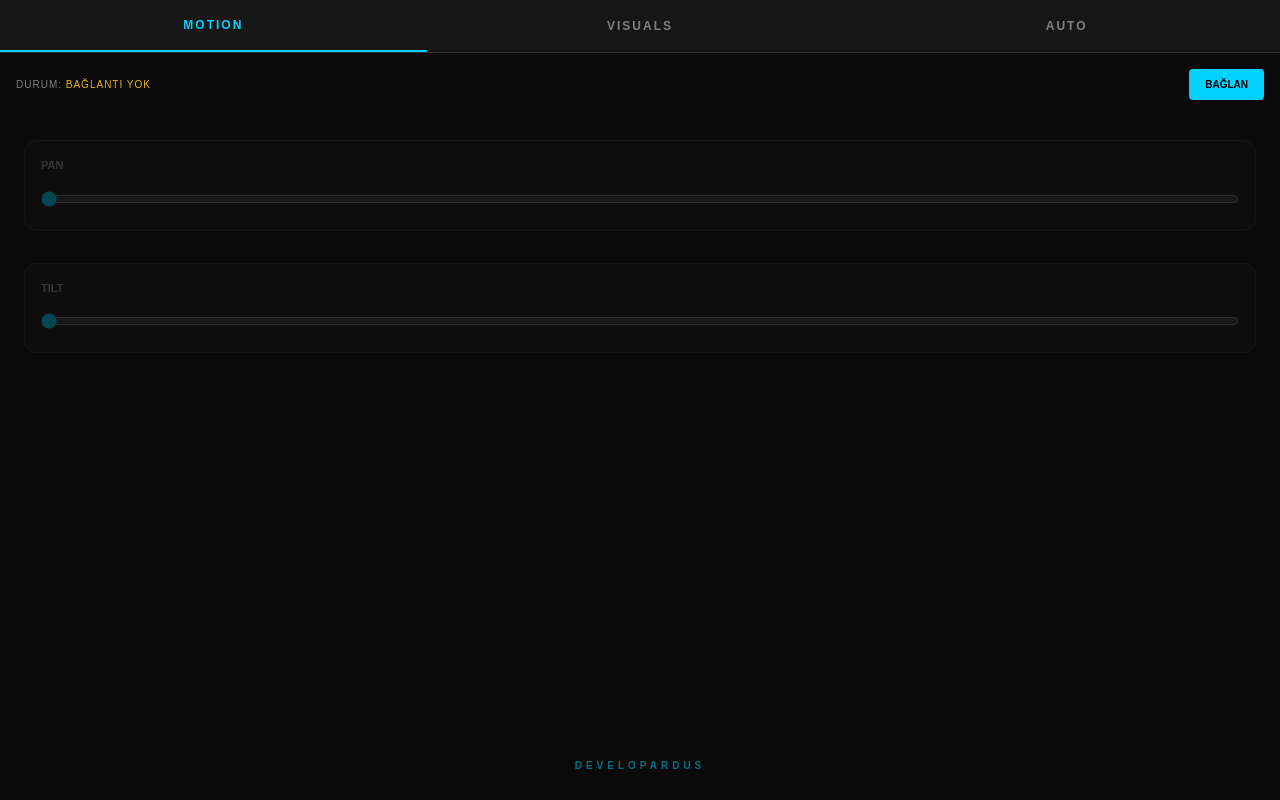
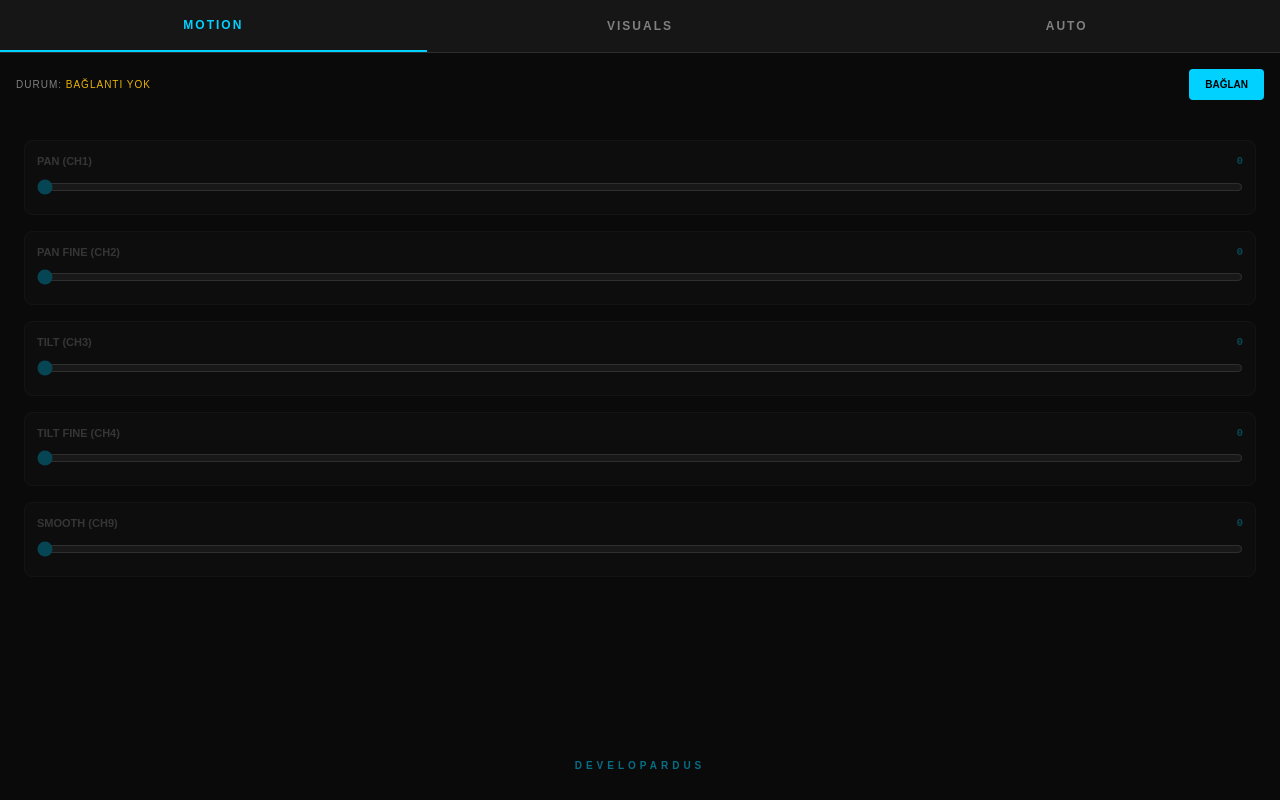
Before and after one commit to egesacagri/dmx-web-remote, a Next.js app: page /dmx-web-remote/ in a window 1280 px wide. Built offline with nearby package versions, Linux system fonts and the light colour scheme.

Commit message:
Sync with Swift app: Add all channels, expanded presets, throttle mekanisması

```diff
--- a/app/page.js
+++ b/app/page.js
@@ -1,26 +1,60 @@
 'use client';
 import { useState, useRef, useCallback } from 'react';
 
-// === PRESETLER VE KANAL TANIMLARI ===
+// === PRESETLER VE KANAL TANIMLARI (Swift ile senkron) ===
 const DMX = {
   serviceUUID: "4fafc201-1fb5-459e-8fcc-c5c9c331914b",
   charUUID: "beb5483e-36e1-4688-b7f5-ea07361b26a8",
-  channels: { pan: 1, panFine: 2, tilt: 3, tiltFine: 4, color: 5, shape: 6, strobe: 7, dimmer: 8, smooth: 9, auto: 10, ring: 12 }
+  channels: {
+    pan: 1, panFine: 2, tilt: 3, tiltFine: 4, color: 5, shape: 6,
+    strobe: 7, dimmer: 8, smooth: 9, auto: 10, ring: 12
+  }
 };
 
 const PRESETS = {
-  color: [{label:"Mavi",v:0},{label:"Sarı",v:15},{label:"Turuncu",v:25},{label:"Turkuaz",v:35},{label:"Pembe",v:45},{label:"Beyaz",v:55},{label:"Kırmızı",v:65},{label:"Yeşil",v:75},{label:"Akar",v:200}],
-  shape: [{label:"Düz",v:0},{label:"Şekil 1",v:12},{label:"Titre 1",v:75},{label:"Titre 2",v:83},{label:"Akar",v:200}],
-  auto: [{label:"Manuel",v:0},{label:"Auto 1",v:80},{label:"Auto 2",v:130},{label:"Ses",v:200}],
-  ring: [{label:"Kapalı",v:0},{label:"Renk 1",v:20},{label:"Gökkuşağı",v:150}]
+  color: [
+    {label:"Mavi",v:0},{label:"Sarı",v:15},{label:"Turuncu",v:25},{label:"Turkuaz",v:35},
+    {label:"Pembe",v:45},{label:"Beyaz",v:55},{label:"Kırmızı",v:65},{label:"Yeşil",v:75},
+    {label:"Kirm-Yeş",v:85},{label:"Beyz-Kirm",v:95},{label:"Pemb-Beyz",v:105},{label:"Turk-Pemb",v:115},
+    {label:"Turun-Turk",v:125},{label:"Sarı-Turun",v:135},{label:"RAINBOW",v:200}
+  ],
+  shape: [
+    {label:"Düz",v:0},{label:"Şekil 1",v:12},{label:"Şekil 2",v:35},{label:"Şekil 3",v:43},
+    {label:"Şekil 4",v:52},{label:"Şekil 5",v:60},{label:"Düz 2",v:68},{label:"Titre 1",v:75},
+    {label:"Titre 2",v:83},{label:"Titre 3",v:91},{label:"Titre 4",v:99},{label:"Titre 5",v:107},
+    {label:"Titre 6",v:115},{label:"Titre 7",v:124},{label:"AKAR",v:200}
+  ],
+  auto: [
+    {label:"Manuel",v:0},{label:"Auto 1",v:80},{label:"Auto 2",v:145},{label:"Auto 3",v:180}
+  ],
+  ring: [
+    {label:"Kapalı",v:0},{label:"Kırmızı",v:12},{label:"Yeşil",v:27},{label:"Mavi",v:42},
+    {label:"Sarı",v:57},{label:"Pembe",v:72},{label:"Beyaz",v:95},{label:"Değişken",v:113},
+    {label:"RAINBOW",v:250}
+  ]
 };
 
 export default function DmxRemote() {
   const [status, setStatus] = useState('Bağlantı Yok');
   const [isConnected, setIsConnected] = useState(false);
   const [tab, setTab] = useState('MOTION');
+
+  // Channel state'leri
+  const [pan, setPan] = useState(0);
+  const [panFine, setPanFine] = useState(0);
+  const [tilt, setTilt] = useState(0);
+  const [tiltFine, setTiltFine] = useState(0);
+  const [dimmer, setDimmer] = useState(255);
+  const [strobe, setStrobe] = useState(0);
+  const [smooth, setSmooth] = useState(0);
+  const [colorIdx, setColorIdx] = useState(0);
+  const [shapeIdx, setShapeIdx] = useState(0);
+  const [autoIdx, setAutoIdx] = useState(0);
+  const [ringIdx, setRingIdx] = useState(0);
+
   const charRef = useRef(null);
   const lastSent = useRef({});
+  const throttleInterval = 30; // ms (Swift versiyonu ile eşleştirildi)
 
   const connect = async () => {
     try {
@@ -38,10 +72,11 @@ export default function DmxRemote() {
     } catch (e) { setStatus('Hata!'); }
   };
 
+  // Throttle mekanizması (30ms)
   const send = useCallback(async (ch, val) => {
     if (!charRef.current) return;
     const now = Date.now();
-    if (now - (lastSent.current[ch] || 0) < 30) return;
+    if (now - (lastSent.current[ch] || 0) < throttleInterval) return;
     lastSent.current[ch] = now;
     try {
       await charRef.current.writeValueWithoutResponse(new Uint8Array([ch, val]));
@@ -92,24 +127,51 @@ export default function DmxRemote() {
       </div>
 
       {/* Kontroller */}
-      <div style={{flex: 1, padding: '24px', display: 'flex', flexDirection: 'column', gap: '32px', overflowY: 'auto', opacity: !isConnected ? 0.3 : 1, pointerEvents: !isConnected ? 'none' : 'auto'}}>
+      <div style={{flex: 1, padding: '24px', display: 'flex', flexDirection: 'column', gap: '16px', overflowY: 'auto', opacity: !isConnected ? 0.3 : 1, pointerEvents: !isConnected ? 'none' : 'auto'}}>
         {tab === 'MOTION' && (
           <>
-            <Slider label="PAN" ch={DMX.channels.pan} send={send} />
-            <Slider label="TILT" ch={DMX.channels.tilt} send={send} />
+            <Slider label="PAN (CH1)" ch={DMX.channels.pan} value={pan} onChange={(v)=>{setPan(v); send(DMX.channels.pan, v);}} />
+            <Slider label="PAN FINE (CH2)" ch={DMX.channels.panFine} value={panFine} onChange={(v)=>{setPanFine(v); send(DMX.channels.panFine, v);}} />
+            <Slider label="TILT (CH3)" ch={DMX.channels.tilt} value={tilt} onChange={(v)=>{setTilt(v); send(DMX.channels.tilt, v);}} />
+            <Slider label="TILT FINE (CH4)" ch={DMX.channels.tiltFine} value={tiltFine} onChange={(v)=>{setTiltFine(v); send(DMX.channels.tiltFine, v);}} />
+            <Slider label="SMOOTH (CH9)" ch={DMX.channels.smooth} value={smooth} onChange={(v)=>{setSmooth(v); send(DMX.channels.smooth, v);}} />
           </>
         )}
         {tab === 'VISUALS' && (
           <>
-            <Dropdown label="RENK" items={PRESETS.color} ch={DMX.channels.color} send={send} />
-            <Slider label="DIMMER" ch={DMX.channels.dimmer} send={send} def={255} />
-            <Slider label="STROBE" ch={DMX.channels.strobe} send={send} />
+            <div style={{display: 'flex', gap: '12px'}}>
+              <div style={{flex: 1}}>
+                <Slider label="DIMMER (CH8)" ch={DMX.channels.dimmer} value={dimmer} onChange={(v)=>{setDimmer(v); send(DMX.channels.dimmer, v);}} def={255} />
+              </div>
+              <div style={{flex: 1}}>
+                <Slider label="STROBE (CH7)" ch={DMX.channels.strobe} value={strobe} onChange={(v)=>{setStrobe(v); send(DMX.channels.strobe, v);}} />
+              </div>
+            </div>
+            <div style={{display: 'flex', gap: '12px'}}>
+              <div style={{flex: 1}}>
+                <Dropdown label="RENK (CH5)" items={PRESETS.color} idx={colorIdx} onChange={(i)=>{setColorIdx(i); send(DMX.channels.color, PRESETS.color[i].v);}} />
+              </div>
+              <div style={{flex: 1}}>
+                <Dropdown label="GOBO (CH6)" items={PRESETS.shape} idx={shapeIdx} onChange={(i)=>{setShapeIdx(i); send(DMX.channels.shape, PRESETS.shape[i].v);}} />
+              </div>
+            </div>
+            <p style={{fontSize: '12px', color: '#808080', margin: '8px 0'}}>Renk + Gobo kombinasyonlarını deneyin</p>
           </>
         )}
         {tab === 'AUTO' && (
           <>
-            <Dropdown label="MODLAR" items={PRESETS.auto} ch={DMX.channels.auto} send={send} />
-            <Dropdown label="RING" items={PRESETS.ring} ch={DMX.channels.ring} send={send} />
+            <div style={{display: 'flex', gap: '12px'}}>
+              <div style={{flex: 1}}>
+                <Dropdown label="OTO MOD (CH10)" items={PRESETS.auto} idx={autoIdx} onChange={(i)=>{setAutoIdx(i); send(DMX.channels.auto, PRESETS.auto[i].v);}} />
+              </div>
+              <div style={{flex: 1}}>
+                <Dropdown label="LED RING (CH12)" items={PRESETS.ring} idx={ringIdx} onChange={(i)=>{setRingIdx(i); send(DMX.channels.ring, PRESETS.ring[i].v);}} />
+              </div>
+            </div>
+            <div style={{padding: '16px', backgroundColor: '#161616', borderRadius: '8px', fontSize: '12px', color: '#999', border: '1px solid #2D2D2D'}}>
+              <p><strong>OTO MOD:</strong> Fixture'ın dahili programını başlatır. Manuel dışındaki modlarda PAN/TILT etkisiz olabilir.</p>
+              <p><strong>LED RING:</strong> Fixture çevresindeki halka rengi. RAINBOW = sürekli renk değişimi.</p>
+            </div>
           </>
         )}
       </div>
@@ -121,23 +183,24 @@ export default function DmxRemote() {
   );
 }
 
-function Slider({ label, ch, send, def = 0 }) {
+function Slider({ label, ch, value, onChange, def = 0 }) {
   return (
-    <div style={{backgroundColor: '#161616', padding: '16px', borderRadius: '12px', border: '1px solid #2D2D2D'}}>
-      <div style={{display: 'flex', justifyContent: 'space-between', marginBottom: '16px'}}>
+    <div style={{backgroundColor: '#161616', padding: '12px', borderRadius: '8px', border: '1px solid #2D2D2D'}}>
+      <div style={{display: 'flex', justifyContent: 'space-between', marginBottom: '8px', alignItems: 'center'}}>
         <span style={{fontSize: '11px', fontWeight: 'bold', color: '#999'}}>{label}</span>
+        <span style={{fontSize: '11px', fontWeight: 'bold', color: '#00D1FF', fontFamily: 'monospace'}}>{Math.round(value)}</span>
       </div>
-      <input type="range" min="0" max="255" defaultValue={def} onChange={e => send(ch, parseInt(e.target.value))} style={{width: '100%', accentColor: '#00D1FF', cursor: 'pointer'}} />
+      <input type="range" min="0" max="255" value={value} onChange={e => onChange(parseInt(e.target.value))} style={{width: '100%', accentColor: '#00D1FF', cursor: 'pointer'}} />
     </div>
   );
 }
 
-function Dropdown({ label, items, ch, send }) {
+function Dropdown({ label, items, idx, onChange }) {
   return (
-    <div style={{backgroundColor: '#161616', padding: '16px', borderRadius: '12px', border: '1px solid #2D2D2D'}}>
-      <span style={{fontSize: '11px', fontWeight: 'bold', color: '#999', display: 'block', marginBottom: '12px'}}>{label}</span>
-      <select onChange={e => send(ch, parseInt(e.target.value))} style={{width: '100%', backgroundColor: '#2D2D2D', padding: '12px', borderRadius: '8px', fontSize: '14px', border: 'none', outline: 'none', color: 'white', cursor: 'pointer'}}>
-        {items.map((item, i) => <option key={i} value={item.v}>{item.label}</option>)}
+    <div style={{backgroundColor: '#161616', padding: '12px', borderRadius: '8px', border: '1px solid #2D2D2D'}}>
+      <span style={{fontSize: '11px', fontWeight: 'bold', color: '#999', display: 'block', marginBottom: '8px'}}>{label}</span>
+      <select value={idx} onChange={e => onChange(parseInt(e.target.value))} style={{width: '100%', backgroundColor: '#2D2D2D', padding: '8px', borderRadius: '6px', fontSize: '12px', border: 'none', outline: 'none', color: 'white', cursor: 'pointer'}}>
+        {items.map((item, i) => <option key={i} value={i}>{item.label}</option>)}
       </select>
     </div>
   );
```
